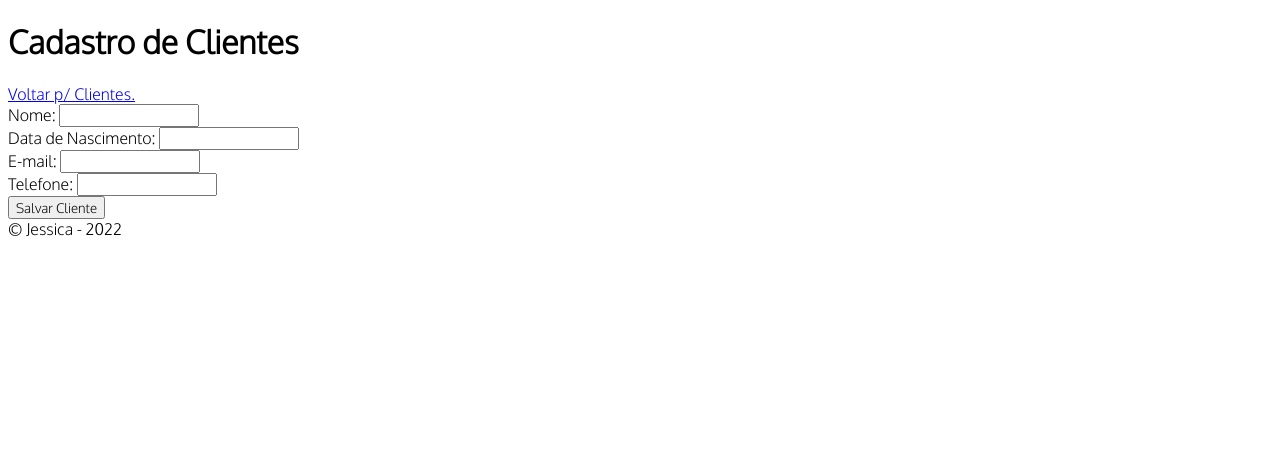
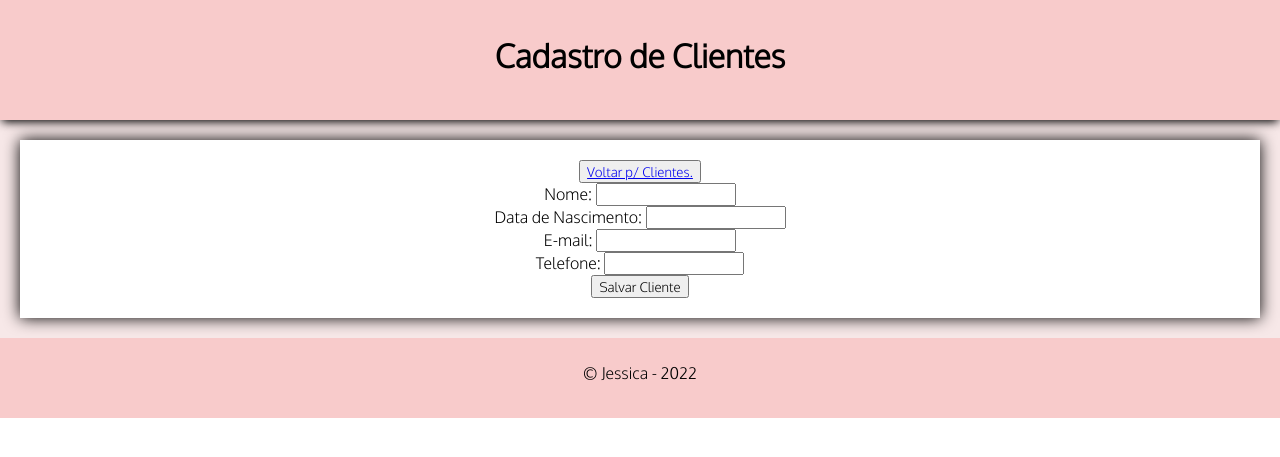
Before and after one commit to JessicaPersou/CursoUdemy-PHP, a PHP site: page /cadastro-cliente.php in a window 1280 px wide. Shown: the top 457 px of the page. Run offline with PHP 8.4, Linux system fonts and the light colour scheme; data that the repository does not hold is empty.

Commit message:
adicionando algumas coisas de css com grid

```diff
--- a/PHP-CRUD/cadastro-cliente.php
+++ b/PHP-CRUD/cadastro-cliente.php
@@ -60,13 +60,6 @@
         VALUES ('$nome', '$d_nascimento', '$email', '$tel', NOW())";
         $ok = $conn->query($sql_code) or die($conn->error);
 
-        // SE ESTIVER TUDO CERTO APARECE A MENSAGEM
-        if($ok){
-
-            // LIMPA O QUE FOI DIGITADO NOS CAMPOS
-            echo "Cliente Cadastrado com Sucesso!";
-            unset($_POST);
-        }
     }
 }
 ?>
@@ -84,12 +77,12 @@
     <title>Cadastro de Clientes</title>
 </head>
 <body>
-    <header>
+    <header class="header">
         <h1>Cadastro de Clientes</h1>
     </header>
-    <main>
-        <a href="clientes.php">Voltar p/ Clientes.</a> <!--adicionar o arquivo clientes.php-->
-        <form method="POST" action="">
+    <main class="main">
+    <form class="form" method="POST" action="">
+        <button><a href="clientes.php">Voltar p/ Clientes.</a></button>
             <div>
                 <label for="nome">Nome:</label>
                 <input value=" <?php if(isset($_POST['nome'])) echo $_POST['nome']; ?>" name="nome" type="text">
@@ -109,10 +102,19 @@
             <div>
                 <button type="submit">Salvar Cliente</button>
             </div>
+            <div>
+                <?php
+                    // SE ESTIVER TUDO CERTO APARECE A MENSAGEM
+                    if($ok){
+                    // LIMPA O QUE FOI DIGITADO NOS CAMPOS
+                    echo "<h2>Cliente Cadastrado com Sucesso!</h2>";
+                    unset($_POST);
+                }?>
+            </div>
         </form>
     </main>
-    <footer>
+    </body>
+    <footer class="footer">
         © Jessica - 2022
     </footer>
-</body>
 </html>
--- a/PHP-CRUD/conexao.php
+++ b/PHP-CRUD/conexao.php
@@ -1,7 +1,7 @@
 <?php
 
 $host = "localhost";
-$db = "crud-clientes";
+$db = "crud_clientes";
 $user = "root";
 $pass = "";
 
--- a/PHP-CRUD/deletar-cliente.php
+++ b/PHP-CRUD/deletar-cliente.php
@@ -26,6 +26,9 @@ var_dump($_POST);
     <meta charset="UTF-8">
     <meta http-equiv="X-UA-Compatible" content="IE=edge">
     <meta name="viewport" content="width=device-width, initial-scale=1.0">
+    <link rel="preconnect" href="https://fonts.googleapis.com">
+    <link rel="preconnect" href="https://fonts.gstatic.com" crossorigin>
+    <link href="https://fonts.googleapis.com/css2?family=Open+Sans:wght@300&family=Oxygen:wght@300&display=swap" rel="stylesheet">
     <link rel="stylesheet" href="style.css">
     <title>Deletar Clientes</title>
 </head>
--- a/PHP-CRUD/style.css
+++ b/PHP-CRUD/style.css
@@ -1,4 +1,59 @@
 *{
     font-family: 'Open Sans', sans-serif;
     font-family: 'Oxygen', sans-serif;
+    box-sizing: border-box;
 }
+
+body{
+    height: 10vh;
+    margin: 0px;
+    display: grid;
+    grid-template-rows: 120px 1fr 80px;
+    grid-template-columns: 1fr;
+    grid-template-areas:
+        "header"
+        "main"
+        "footer" ;
+}
+
+.header{
+    grid-area: header;
+    background-color: rgb(248, 203, 203);
+    display: flex;
+    flex-direction: column;
+    justify-content: center;
+    align-items: center;
+    padding-bottom: 10px;
+    z-index: 1;
+    box-shadow: 0px 4px 9px -2px rgb(0, 0, 0);
+}
+
+.main{
+    grid-area: main;
+    background-color: #f7e8e8;
+    padding: 20px;
+}
+
+.footer{
+    grid-area: footer;
+    background-color: rgb(248, 203, 203);
+    display: flex;
+    flex-direction: column;
+    justify-content: center;
+    align-items: center;
+    padding-bottom: 10px;
+
+
+}
+
+.form{
+    position: relative;
+    height: 100%;
+    background-color: #fff;
+    padding: 20px;
+    display: flex;
+    flex-direction: column;
+    justify-content: center;
+    align-items: center;
+    box-shadow: 0px 0px 15px 0px rgb(0, 0, 0);
+}
```
Also changed, not shown: PHP-CRUD/clientes.php (+11 -2 lines), PHP-CRUD/editar-cliente.php (+6 -2 lines).
